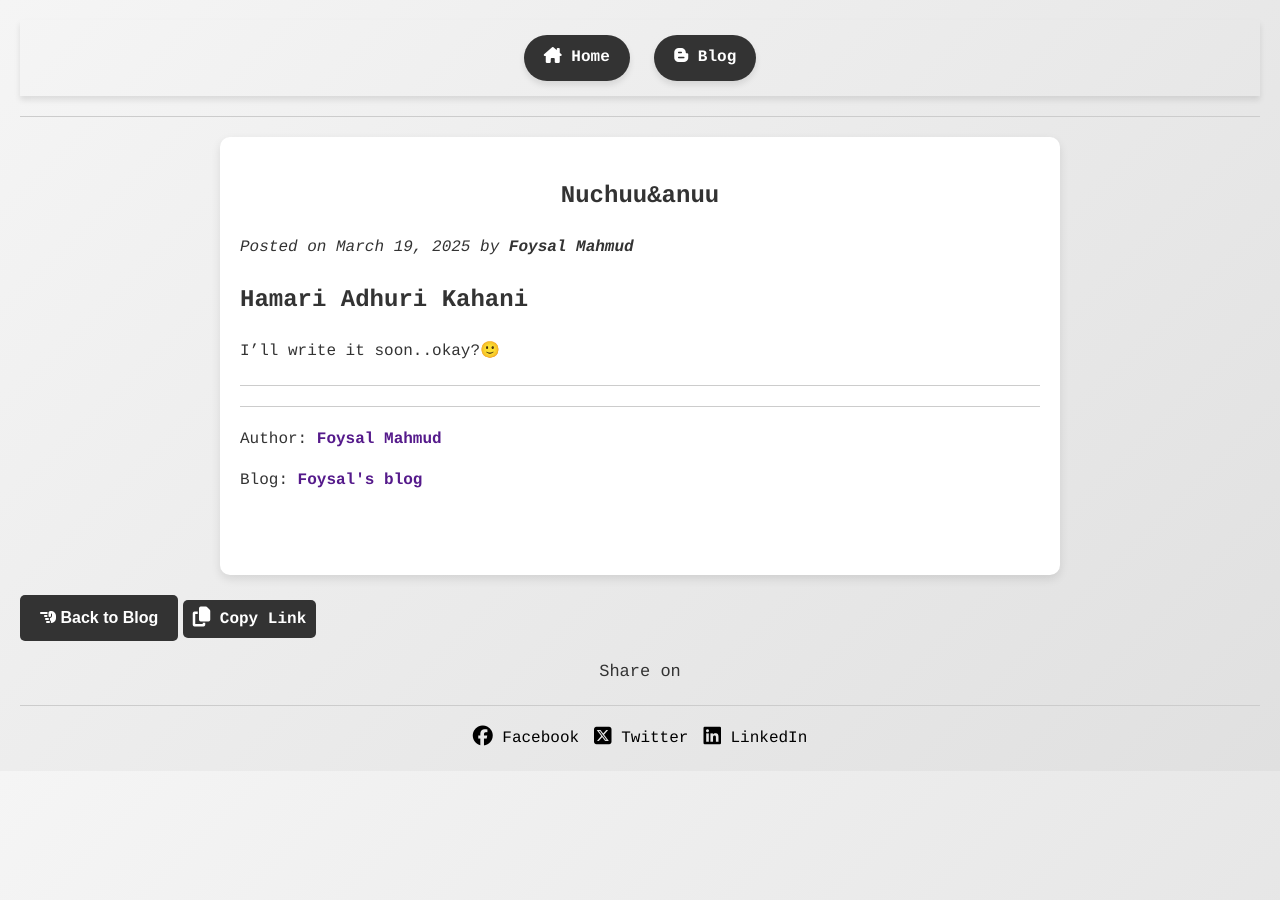
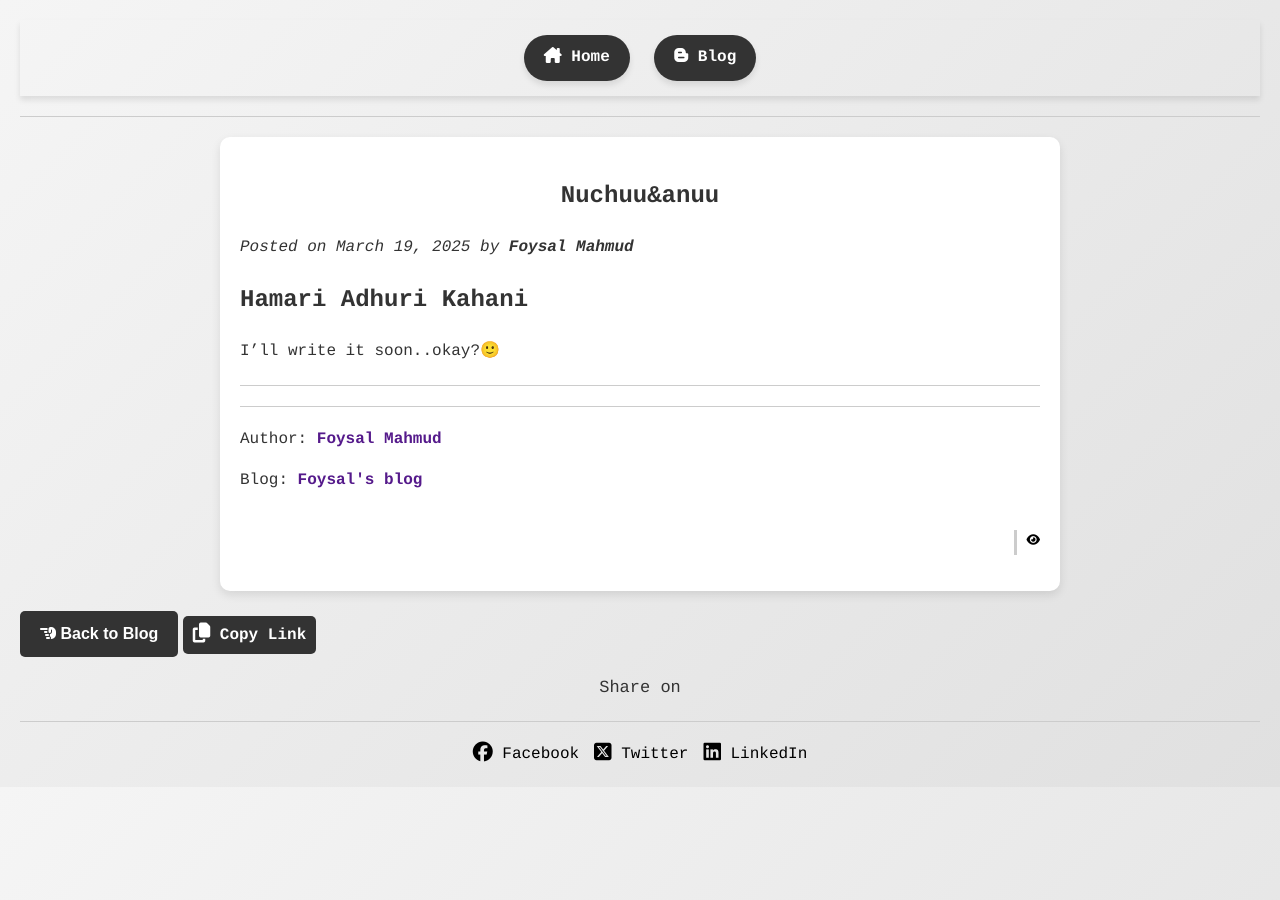
Before and after one commit to foysal1627/foysal1627.github.io, a Jekyll site: the page built from _posts/2025-03-19-Nuchuu&Anuu.md, in a window 1280 px wide. Built offline with Jekyll 4.4.1, drawn with Linux system fonts in a browser that asks for light colours; our own code applies the rules of GitHub Pages for plain Markdown files.

Commit message:
Update post.html

```diff
--- a/_layouts/post.html
+++ b/_layouts/post.html
@@ -10,7 +10,7 @@
     <p>Author: <a style="font-family: courier; color: #551A8B; text-decoration: none" href="https://www.facebook.com/newfbaccount369" target="_blank"><b>Foysal Mahmud</b></a></p>
     <p>Blog: <a style="font-family: courier; color: #551A8B; text-decoration: none" href="https://foysal1627.github.io/blog.html" target="_blank"><b>Foysal's blog</b></a></p>
     <div class="post-footer">
-  <p class="post-quote">{{ page.quote }}</p>
+  <p class="post-quote"><i class="fa-solid fa-eye fa-xs"></i> {{ page.quote }}</p>
     </div>
 </article>
 
@@ -117,7 +117,8 @@
 
 .post-quote {
   font-style: italic;
-  color: gray;
+  font-weight: bold;
+  color: black;
   border-left: 3px solid #ccc;
   padding-left: 10px;
   display: inline-block;
```
